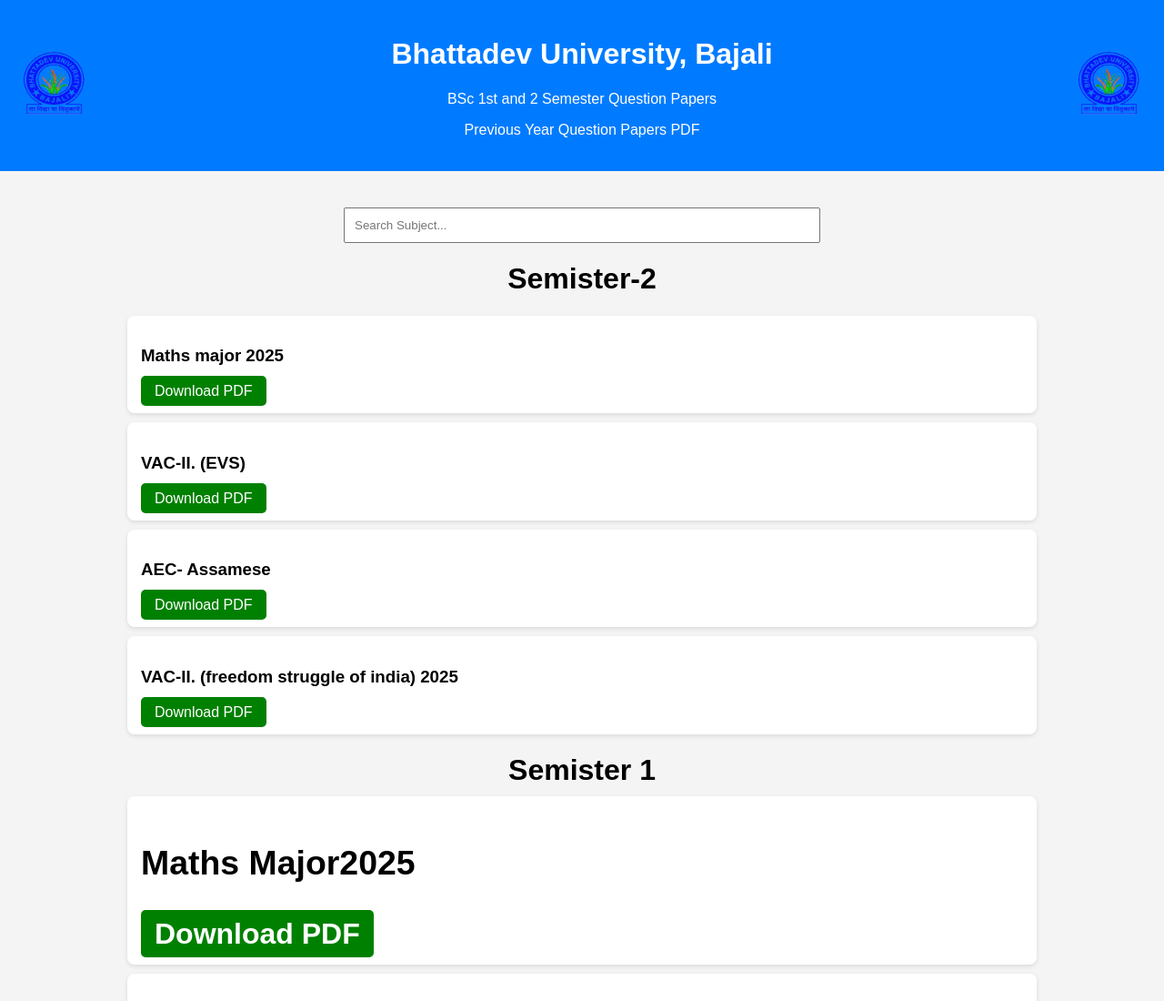
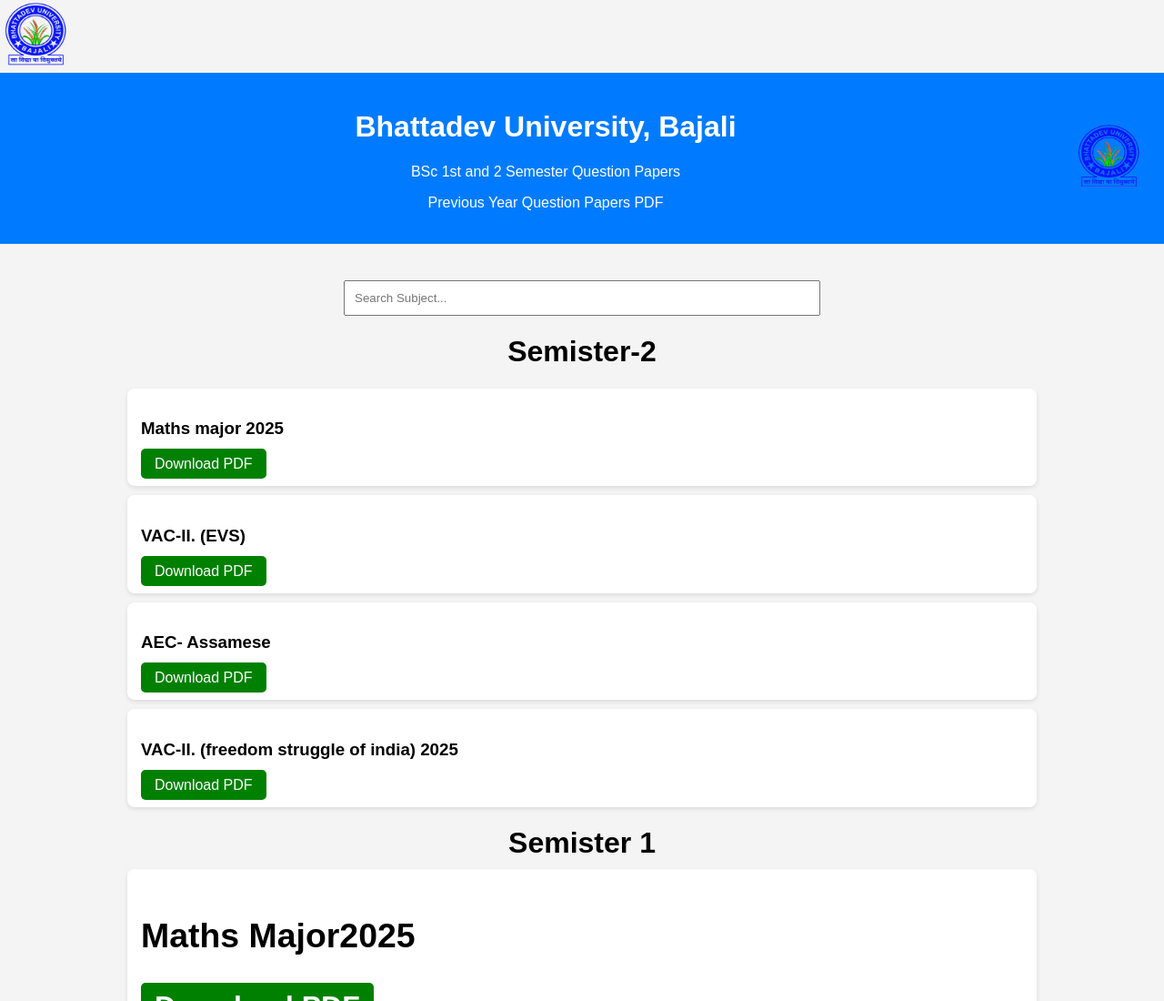
Before and after one commit to shiraj600mamood-a11/bs2sem-question-papers, a plain HTML site: page index.html in a window 1280 px wide. Shown: the top 1100 px of the page at 91% size. Drawn offline with Linux system fonts and the light colour scheme.

Commit message:
Update index.html

```diff
--- a/index.html
+++ b/index.html
@@ -25,6 +25,17 @@
     display:flex;
     align-items:center;
     justify-content:space-between;
+}
+
+.logo{
+    width:80px;
+    height:80px;
+    display:block;
+}
+
+.title{
+    flex:1;
+    text-align:center;
 }
 .container{
     width:90%;
@@ -59,10 +70,7 @@
     padding:8px 15px;
     border-radius:5px;
 }
-.logo{
-    width:80px;
-    height:80px;
-}
+
 
 .title{
     flex:1;
@@ -83,10 +91,10 @@
 </div>
 
 <body>
-
+<img src="logo.png.png" class="logo">
 <header>
 
-<img src="logo.png.png" class="logo">
+
 
 <div class="title">
 <h1>Bhattadev University, Bajali</h1>
```
